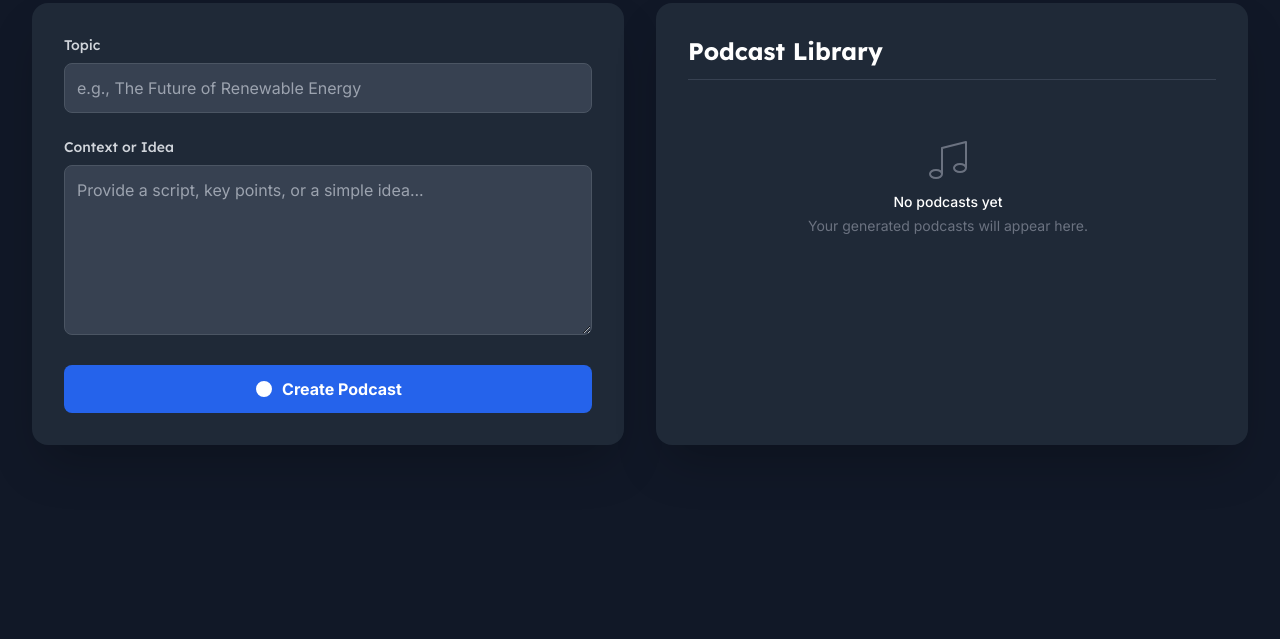
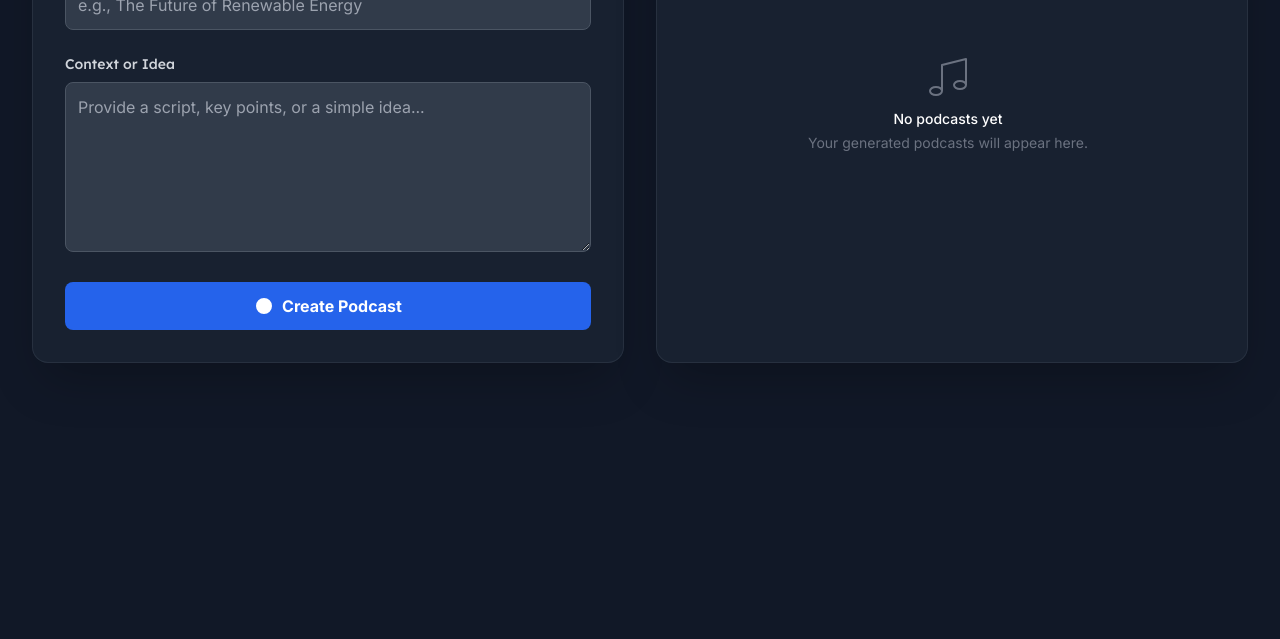
Before and after one commit to jmvanwie/mosaic-deploy, a plain HTML site: page index.html in a window 1280 px wide. Shown: the part 161-800 px from the top of the page. Drawn offline with nearby package versions, Linux system fonts and the light colour scheme.

Commit message:
feat: Add initial frontend for AI podcast generator

```diff
--- a/index.html
+++ b/index.html
@@ -46,22 +46,18 @@
 <body class="bg-gray-900 text-white">
 
     <div class="container mx-auto p-4 md:p-8">
-        <header class="text-center mb-12">
-            <h1 class="font-display text-4xl md:text-5xl font-bold text-white">AI Podcast Studio</h1>
-            <p class="text-gray-400 mt-2 text-lg">Bring your ideas to life with AI-generated audio</p>
-        </header>
 
-        <div class="grid grid-cols-1 lg:grid-cols-2 gap-8">
+        <div class="grid grid-cols-1 lg:grid-cols-2 gap-8 mt-12">
             <!-- Form Column -->
-            <div class="bg-gray-800 p-6 md:p-8 rounded-2xl shadow-2xl">
+            <div class="bg-gray-800/60 backdrop-blur-sm p-6 md:p-8 rounded-2xl shadow-2xl border border-gray-700/50">
                 <div class="space-y-6">
                     <div>
                         <label for="topic" class="block text-sm font-medium text-gray-300 mb-2 font-display">Topic</label>
-                        <input type="text" id="topic" class="w-full bg-gray-700 border border-gray-600 text-white rounded-lg p-3 focus:ring-2 focus:ring-blue-500 focus:border-blue-500 transition" placeholder="e.g., The Future of Renewable Energy">
+                        <input type="text" id="topic" class="w-full bg-gray-700/80 border border-gray-600 text-white rounded-lg p-3 focus:ring-2 focus:ring-blue-500 focus:border-blue-500 transition" placeholder="e.g., The Future of Renewable Energy">
                     </div>
                     <div>
                         <label for="context" class="block text-sm font-medium text-gray-300 mb-2 font-display">Context or Idea</label>
-                        <textarea id="context" rows="6" class="w-full bg-gray-700 border border-gray-600 text-white rounded-lg p-3 focus:ring-2 focus:ring-blue-500 focus:border-blue-500 transition" placeholder="Provide a script, key points, or a simple idea..."></textarea>
+                        <textarea id="context" rows="6" class="w-full bg-gray-700/80 border border-gray-600 text-white rounded-lg p-3 focus:ring-2 focus:ring-blue-500 focus:border-blue-500 transition" placeholder="Provide a script, key points, or a simple idea..."></textarea>
                     </div>
                     <div>
                         <button onclick="submitJob()" id="generate-btn" class="w-full bg-blue-600 hover:bg-blue-700 text-white font-bold py-3 px-4 rounded-lg transition-transform transform hover:scale-105 flex items-center justify-center">
@@ -74,7 +70,7 @@
             </div>
 
             <!-- Repository Column -->
-            <div class="bg-gray-800 p-6 md:p-8 rounded-2xl shadow-2xl">
+            <div class="bg-gray-800/60 backdrop-blur-sm p-6 md:p-8 rounded-2xl shadow-2xl border border-gray-700/50">
                 <h2 class="font-display text-2xl font-bold text-white border-b border-gray-700 pb-3 mb-4">Podcast Library</h2>
                 <div id="repository-list" class="space-y-4 max-h-[60vh] overflow-y-auto pr-2">
                     <!-- Podcasts will be dynamically added here -->
```
